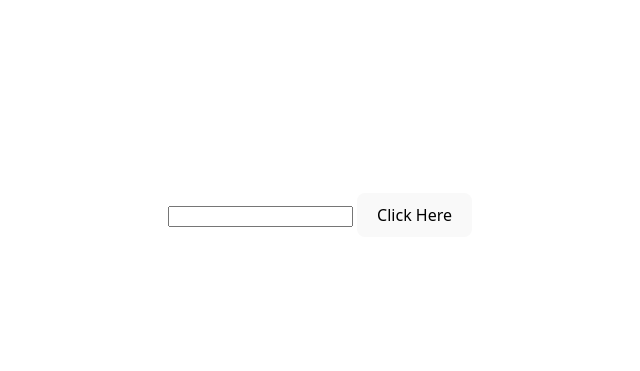
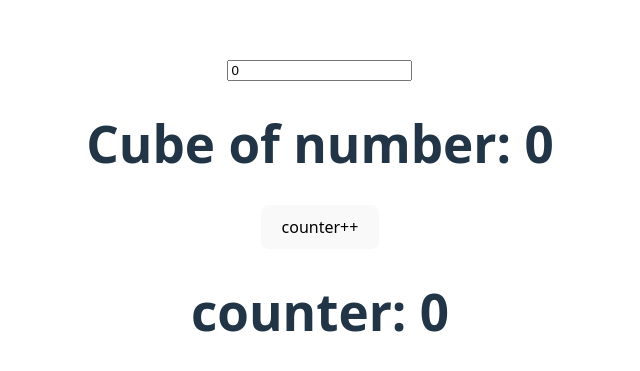
Before and after one commit to Opeyemi0001/reactHooks, a React (Vite) app: page / in a window 1280 px wide. Shown: the part 185-556 px from the top of the page, without its empty margins (320-960 px from the left). Built offline with nearby package versions, Linux system fonts and the light colour scheme.

Commit message:
feat: useMemohook

```diff
--- a/src/App.jsx
+++ b/src/App.jsx
@@ -3,6 +3,7 @@
 import UseStatehook from './components/UseStatehook';
 import UseEffecthook from './components/UseEffecthook';
 import UesRefHook from './components/UesRefHook';
+import UseMemohook from './components/useMemohook';
 
 function App() {
 
@@ -11,7 +12,8 @@
     <>
    {/* <UseStatehook /> */}
    {/* <UseEffecthook /> */}
-   <UesRefHook />
+   <UseMemohook />
+   {/* <UesRefHook /> */}
 
     </>
   )
--- /dev/null
+++ b/src/components/UseMemohook.jsx
@@ -0,0 +1,29 @@
+import React, { useMemo, useState } from 'react'
+
+function UseMemohook() {
+
+  const [number, setNumber] = useState(0); // State to store the input number
+  const [counter, setCounter] = useState(0); // State to store the counter value
+
+  // Function to calculate the cube of a number
+  function cubeNum(num) {
+    console.log('calculation done!');
+    return Math.pow(num, 3);
+  }
+
+  // useMemo hook to memoize the result of cubeNum function
+  const result = useMemo(() => cubeNum(number), [number]);
+
+  return (
+    <div>
+      {/* Input field to update the number state */}
+      <input type="number" value={number} onChange={(e) => { setNumber(e.target.value) }} />
+      <h1>Cube of number: {result}</h1>
+      {/* Button to increment the counter */}
+      <button onClick={() => { setCounter(counter => counter + 1) }}>counter++</button>
+      <h1>counter: {counter}</h1>
+    </div>
+  )
+}
+
+export default UseMemohook
```
